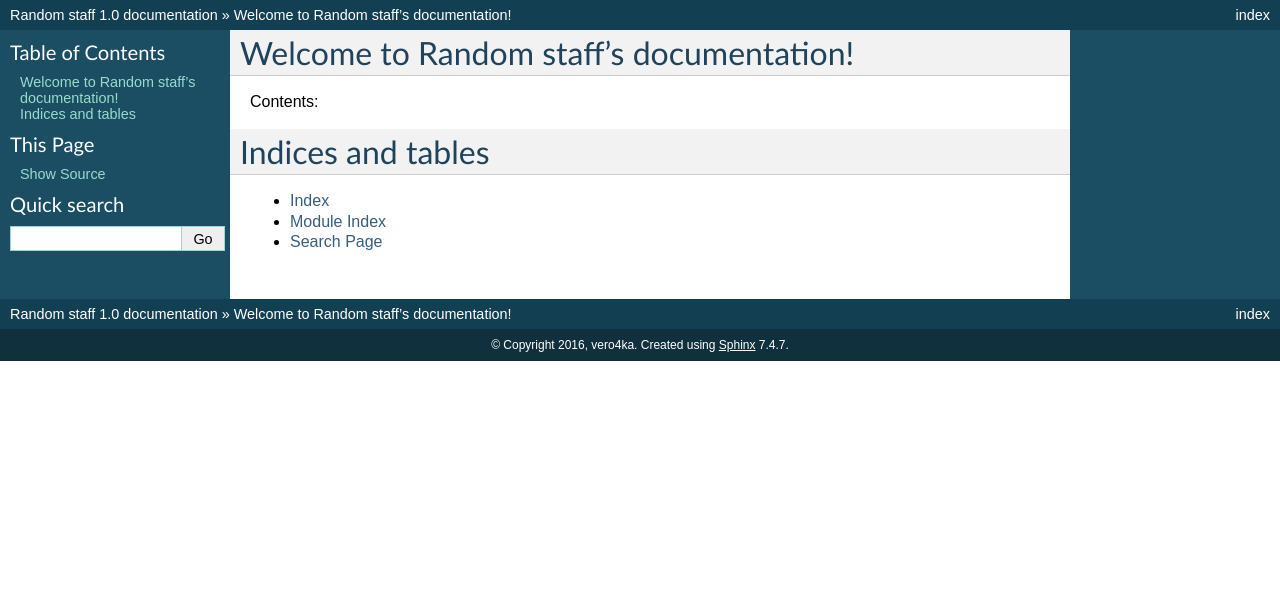
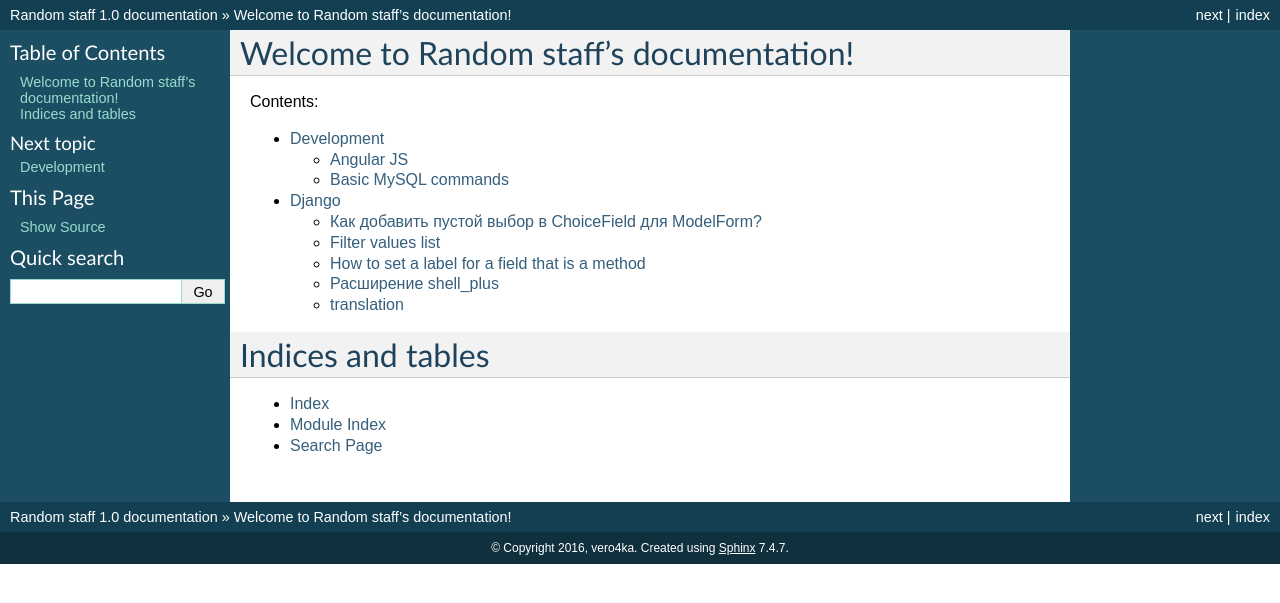
Before and after one commit to cansadadeserfeliz/docs, a Sphinx documentation site: the page built from source/index.rst, in a window 1280 px wide. Shown: the top 603 px of the page. Built offline with Sphinx 7.4.7, drawn with Linux system fonts in a browser that asks for light colours; some of the changed lines change nothing that is shown.

Commit message:
Move some scripts from old version

```diff
--- /dev/null
+++ b/source/development.rst
@@ -0,0 +1,247 @@
+Development
+===========
+
+==========
+Angular JS
+==========
+
+Create an application:
+
+::
+
+    var app = angular.module('store', []);
+
+
+=======================
+Basic MySQL commands
+=======================
+
+::
+
+    $ mysql
+
+    # show all databases
+    mysql> SHOW DATABASES;
+    +--------------------+
+    | Database           |
+    +--------------------+
+    | information_schema |
+    | test               |
+    +--------------------+
+    2 rows in set (0.00 sec)
+
+    mysql> use test;
+    Database changed
+    mysql> SHOW TABLES;
+    +-----------------+
+    | Tables_in_test  |
+    +-----------------+
+    | City            |
+    | Country         |
+    | CountryLanguage |
+    | album           |
+    | customer        |
+    | item            |
+    | numerics        |
+    | sale            |
+    | track           |
+    +-----------------+
+    9 rows in set (0.00 sec)
+
+    mysql> CREATE DATABASE sales;
+    mysql> DROP DATABASE sales;
+
+    # get table structure
+    mysql> DESCRIBE City;
+    +-------------+----------+------+-----+---------+----------------+
+    | Field       | Type     | Null | Key | Default | Extra          |
+    +-------------+----------+------+-----+---------+----------------+
+    | ID          | int(11)  | NO   | PRI | NULL    | auto_increment |
+    | Name        | char(35) | NO   |     |         |                |
+    | CountryCode | char(3)  | NO   |     |         |                |
+    | District    | char(20) | NO   |     |         |                |
+    | Population  | int(11)  | NO   |     | 0       |                |
+    +-------------+----------+------+-----+---------+----------------+
+    5 rows in set (0.00 sec)
+
+    # count all the rows from table
+    mysql> SELECT COUNT(*) FROM Country;
+    +----------+
+    | COUNT(*) |
+    +----------+
+    |      239 |
+    +----------+
+    1 row in set (0.01 sec)
+
+    mysql> SELECT CONCAT("Hey ", title) FROM album;
+    +----------------------------+
+    | CONCAT("Hey ", title)      |
+    +----------------------------+
+    | Hey Two Men with the Blues |
+    | Hey Hendrix in the West    |
+    | Hey Rubber Soul            |
+    | Hey Birds of Fire          |
+    | Hey Live And               |
+    | Hey Apostrophe             |
+    | Hey Kind of Blue           |
+    +----------------------------+
+    7 rows in set (0.00 sec)
+
+    mysql> SELECT CONCAT_WS(":", "1", 2, "3", "4");
+    +----------------------------------+
+    | CONCAT_WS(":", "1", 2, "3", "4") |
+    +----------------------------------+
+    | 1:2:3:4                          |
+    +----------------------------------+
+    1 row in set (0.00 sec)
+
+    mysql> SELECT LPAD(title, 30, ' ') FROM album;
+    +--------------------------------+
+    | LPAD(title, 30, ' ')           |
+    +--------------------------------+
+    |         Two Men with the Blues |
+    |            Hendrix in the West |
+    |                    Rubber Soul |
+    |                  Birds of Fire |
+    |                       Live And |
+    |                     Apostrophe |
+    |                   Kind of Blue |
+    +--------------------------------+
+    7 rows in set (0.00 sec)
+
+    mysql> SELECT RPAD(title, 30, ' ') FROM album;
+    +--------------------------------+
+    | RPAD(title, 30, ' ')           |
+    +--------------------------------+
+    | Two Men with the Blues         |
+    | Hendrix in the West            |
+    | Rubber Soul                    |
+    | Birds of Fire                  |
+    | Live And                       |
+    | Apostrophe                     |
+    | Kind of Blue                   |
+    +--------------------------------+
+    7 rows in set (0.00 sec)
+
+    # Get counties that has no cities
+    mysql> SELECT Name FROM Country WHERE Code NOT IN (SELECT DISTINCT CountryCode FROM City);
+    +----------------------------------------------+
+    | Name                                         |
+    +----------------------------------------------+
+    | Antarctica                                   |
+    | Bouvet Island                                |
+    | British Indian Ocean Territory               |
+    | South Georgia and the South Sandwich Islands |
+    | Heard Island and McDonald Islands            |
+    | French Southern territories                  |
+    | United States Minor Outlying Islands         |
+    +----------------------------------------------+
+    7 rows in set (0.31 sec)
+
+    # numbre of cities for each country
+    mysql> SELECT CountryCode, COUNT(CountryCode) FROM City GROUP BY CountryCode;
+
+Django
+======
+
+=======================================================
+Как добавить пустой выбор в СhoiceField для ModelForm?
+=======================================================
+
+::
+
+	from django.db import models
+
+	class Project(models.Model):
+	    name = models.CharField(max_length=140)
+	    parent = models.ForeignKey('self', blank=True, null=True)
+
+	class ProjectForm(ModelForm):
+	    def __init__(self, *args, **kwargs):
+	        super(ProjectForm, self).__init__(*args, **kwargs)
+	        ordered = []
+	        // ... making ordered list ...
+	        self.fields['parent'].choices = ordered
+        self.fields['parent'].choices.insert(0, ('', u'------'))
+
+
+=======================================================
+Filter values list
+=======================================================
+
+
+::
+
+
+	In [7]: Airport.objects.all().values_list('iata_code', 'city__name', 'city__country__name').filter(iata_code='DME')
+	Out[7]: [(u'DME', u'Moscow', u'Russia')]
+
+
+
+=============================================
+How to set a label for a field that is a method
+=============================================
+
+::
+
+	class MyAdmin(...):
+		list_display = ('_my_field',)
+
+		def _my_field(self, obj):
+			return obj.get_full_name()
+		_my_field.short_description = 'my custom label'
+
+
+
+=============================================
+Расширение shell_plus
+=============================================
+
+Откуда берется: https://github.com/django-extensions/django-extensions
+
+Как запустить: ``python manage.py shell_plus``
+
+Чтобы shell_plus перезапускался каждый раз когда что-то меняется в коде на django:
+
+::
+
+	%load_ext autoreload
+	%autoreload 2
+
+Как написать макрос для повторяющихся действий:
+
+::
+
+	In [8]: print 1
+	1
+	In [9]: print 2
+	2
+	In [10]: print 34
+	34
+
+	In [12]: macro cosa 8 9 10
+	Macro `cosa` created. To execute, type its name (without quotes).
+	=== Macro contents: ===
+	print 1
+	print 2
+	print 34
+
+	In [13]: cosa
+	1
+	2
+	34
+
+	In [14]: %edit cosa
+
+
+=============================================
+translation
+=============================================
+
+::
+
+    for d in app catalog common community contact event festival userprofile; do
+    cd $d
+    ../manage.py makemessages --all
+    cd ..
+    done
--- a/source/index.rst
+++ b/source/index.rst
@@ -11,6 +11,8 @@ Contents:
 .. toctree::
    :maxdepth: 2
 
+   development
+
 
 
 Indices and tables
```
